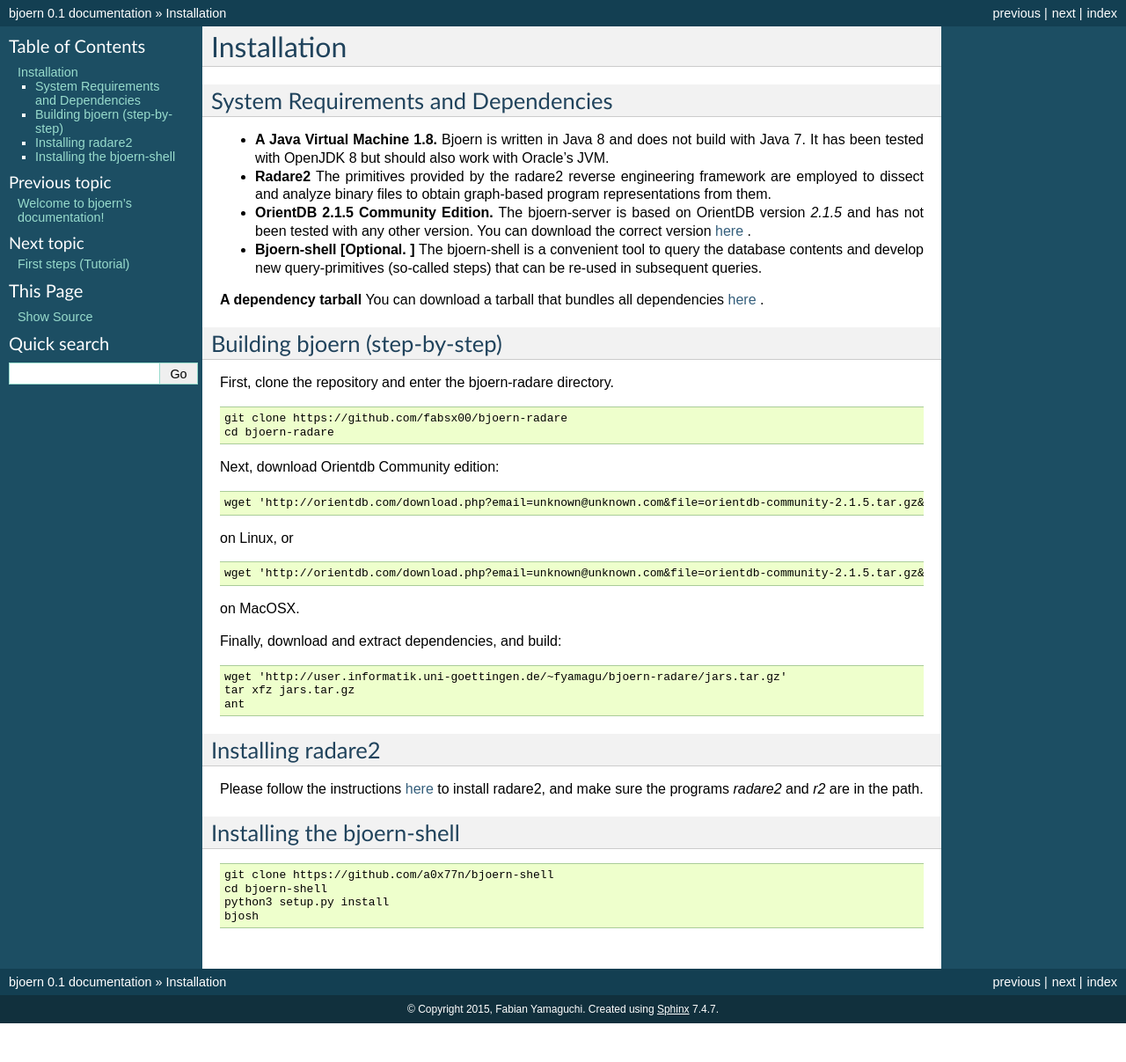
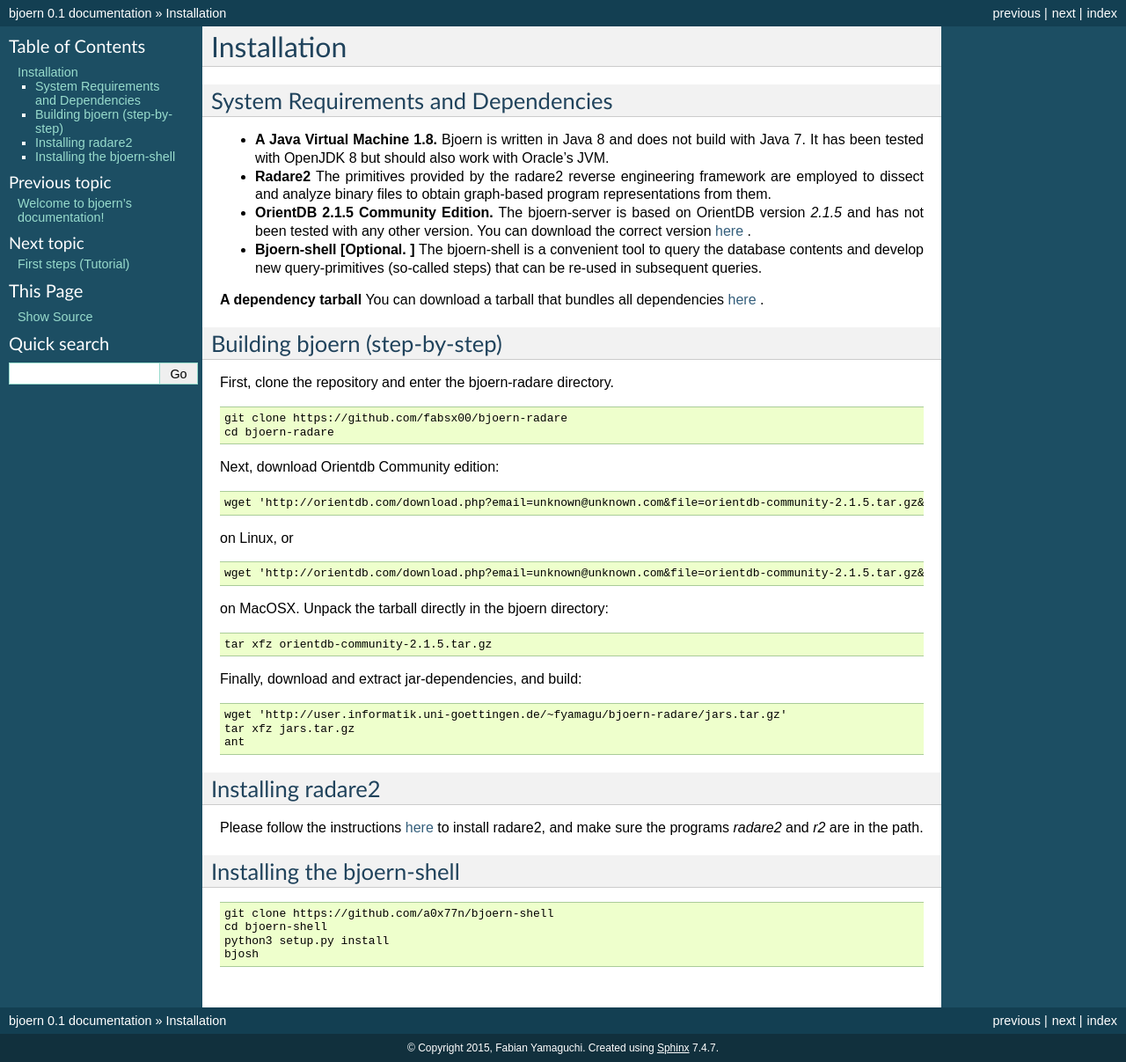
Before and after one commit to octopus-platform/bjoern, a Sphinx documentation site: the page built from docs/source/installation.rst, in a window 1280 px wide. Shown: the whole page at 88% size. Built offline with Sphinx 7.4.7, drawn with Linux system fonts in a browser that asks for light colours; before the commit the page ends 1163 px from its top, so only the background shows below that.

Commit message:
Docs: add missing unpack step in install.

```diff
--- a/docs/source/installation.rst
+++ b/docs/source/installation.rst
@@ -47,9 +47,14 @@
 
 	wget 'http://orientdb.com/download.php?email=unknown@unknown.com&file=orientdb-community-2.1.5.tar.gz&os=mac'
 
-on MacOSX.
+on MacOSX. Unpack the tarball directly in the bjoern directory:
 
-Finally, download and extract dependencies, and build:
+.. code-block:: none
+
+	tar xfz orientdb-community-2.1.5.tar.gz
+
+
+Finally, download and extract jar-dependencies, and build:
 
 .. code-block:: none
 
```
